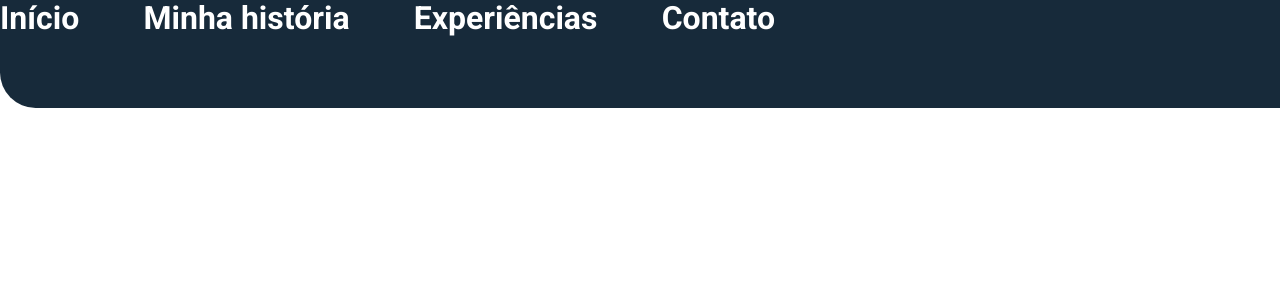
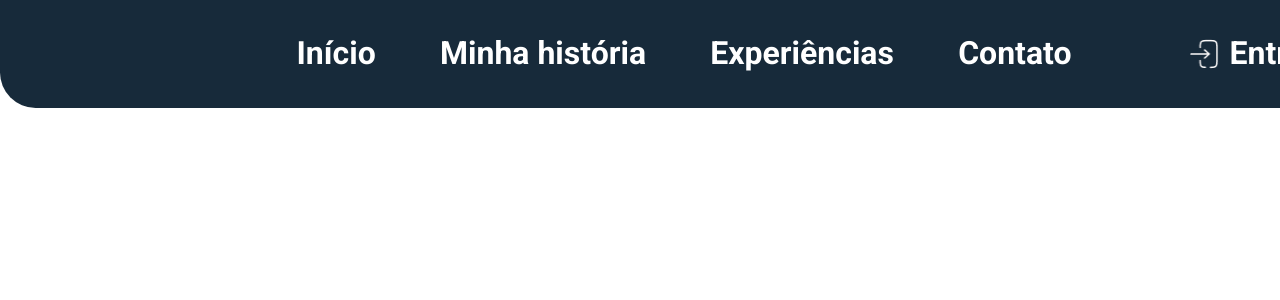
Before and after one commit to SuperZNnn/github-portifolio, a React (Vite) app: page /profile in a window 1280 px wide. Shown: the top 300 px of the page. Built offline with nearby package versions, Linux system fonts and the light colour scheme; a web font is replaced by a local one.

Commit message:
feat: Posicionado itens do Header

```diff
--- a/src/components/header/index.tsx
+++ b/src/components/header/index.tsx
@@ -1,20 +1,31 @@
+import { useState } from "react"
 import { HeaderComponent } from "./style"
 
-const ProfilePage = () => {
+const Header = () => {
+    const [isLogged, setIsLogged] = useState<boolean>(false)
 
     return(
         <HeaderComponent>
             <section className="header_links">
-                <p>Início</p>
-                <p>Minha história</p>
-                <p>Experiências</p>
-                <p>Contato</p>
+                <a>Início</a>
+                <a>Minha história</a>
+                <a>Experiências</a>
+                <a>Contato</a>
             </section>
 
-            <div className="log_in">
-
-            </div>
+            {!isLogged && (
+                <div className="log_in">
+                    <img src="/assets/images/log_in_button.png" alt="Login"/>
+                    <p>Entrar</p>
+                </div>
+            )}
+            {isLogged && (
+                <div className="log_out">
+                    <p>Sair</p>
+                    <img src="" alt="Profile"/>
+                </div>
+            )}
         </HeaderComponent>
     )
 }
-export default ProfilePage
+export default Header
--- a/src/components/header/style.tsx
+++ b/src/components/header/style.tsx
@@ -5,6 +5,8 @@ export const HeaderComponent = styled.header`
     height: 108px;
     background-color: var(--dark_green);
     border-radius: 0px 0px 35.6px 35.6px;
+    display: flex;
+    align-items: center;
 
     .header_links{
         width: 775px;
@@ -13,19 +15,69 @@ export const HeaderComponent = styled.header`
         justify-content: space-between;
         align-items: center;
         gap: 64px;
+        position: relative;
+        left: 50%;
+        transform: translateX(-50%);
 
-        p{
+        a{
             font-family: "Roboto", sans-serif;
             font-weight: 600;
             font-size: 32px;
             line-height: 37.5px;
-            color: var(--secondary_text)
+            color: var(--secondary_text);
+            text-decoration: none;
+            cursor: pointer;
+            transition: 0.3s;
+
+            &:hover{
+                color: var(--primary_color);
+            }
         }
     }
     .log_in{
-        position: relative;
-        top: 25px;
+        position: absolute;
+        left: 1168px;
         width: 168px;
-        height: 25px;
+        height: 58px;
+        display: flex;
+        justify-content: center;
+        align-items: center;
+        padding: 10px;
+        gap: 10px;
+
+        img{
+            width: 32px
+        }
+    }
+    .log_out{
+        width: 150px;
+        height: 76px;
+        position: absolute;
+        left: 1186px;
+        display: flex;
+        justify-content: space-between;
+        align-items: center;
+
+        img{
+            width: 77px;
+            height: 76px;
+            background-color: var(--primary_color);
+            border: 2px solid var(--dark_green);
+            border-radius: 50%;
+        }
+    }
+
+    p{
+        font-family: "Roboto", sans-serif;
+        font-weight: 600;
+        font-size: 32px;
+        line-height: 37.5px;
+        color: var(--secondary_text);
+        cursor: pointer;
+        transition: 0.3s;
+
+        &:hover{
+            color: var(--primary_color);
+        }
     }
 `
--- /dev/null
+++ b/src/pages/profilePage/index.tsx
@@ -0,0 +1,10 @@
+import Header from "../../components/header"
+
+const ProfilePage = () => {
+  return (
+    <div>
+      <Header />
+    </div>
+  )
+}
+export default ProfilePage
--- a/src/routes/index.tsx
+++ b/src/routes/index.tsx
@@ -1,5 +1,5 @@
 import { Routes, Route } from 'react-router-dom'
-import ProfilePage from '../components/header'
+import ProfilePage from '../pages/profilePage'
 
 const AppRoutes = () => {
 
```
